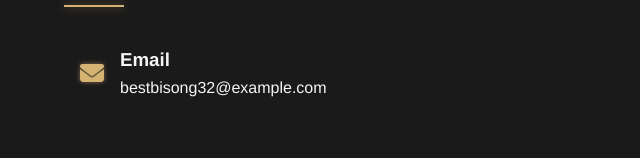
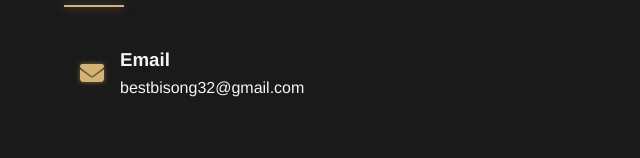
Before and after one commit to BestBisong/My-portfolio-, a plain HTML site: page index.html in a window 1280 px wide. Shown: the part 3677-3835 px from the top of the page, 0-640 px from the left. Drawn offline with Linux system fonts and the light colour scheme.

Commit message:
send update

```diff
--- a/index.html
+++ b/index.html
@@ -245,7 +245,7 @@
                         <i class="fas fa-envelope contact-icon"></i>
                         <div>
                             <h3>Email</h3>
-                            <p>bestbisong32@example.com</p>
+                            <p>bestbisong32@gmail.com</p>
                         </div>
                     </div>
                     <div class="contact-item contact-action" onclick="window.location.href='tel:+2348140683459'">
```
